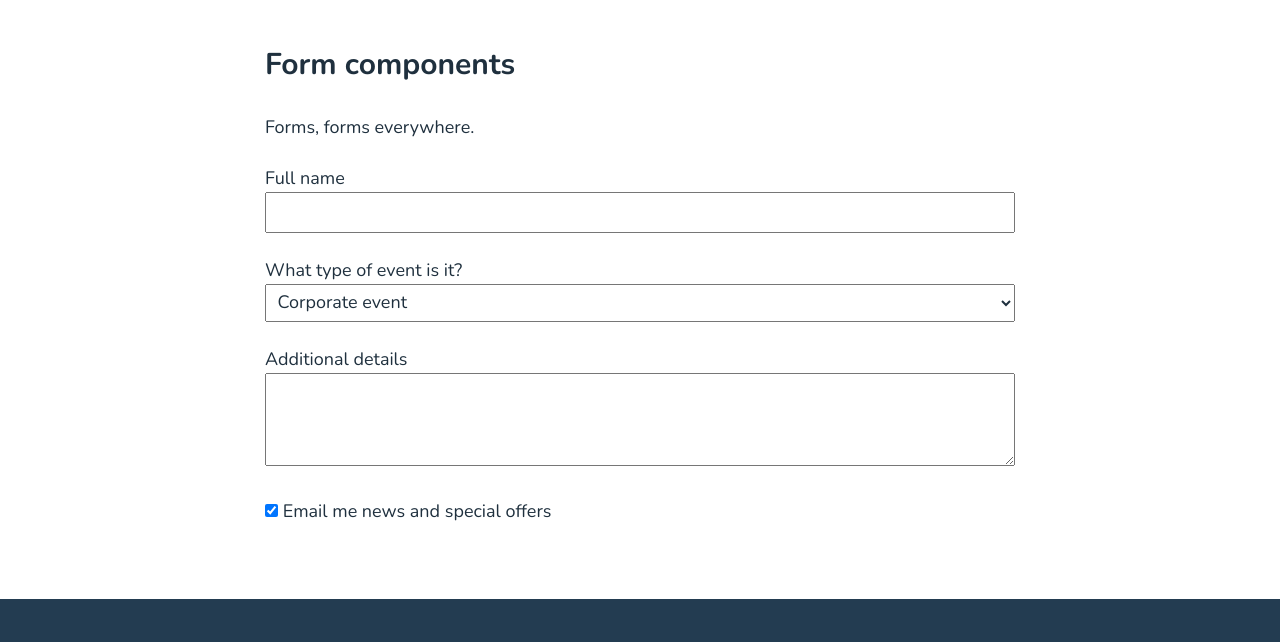
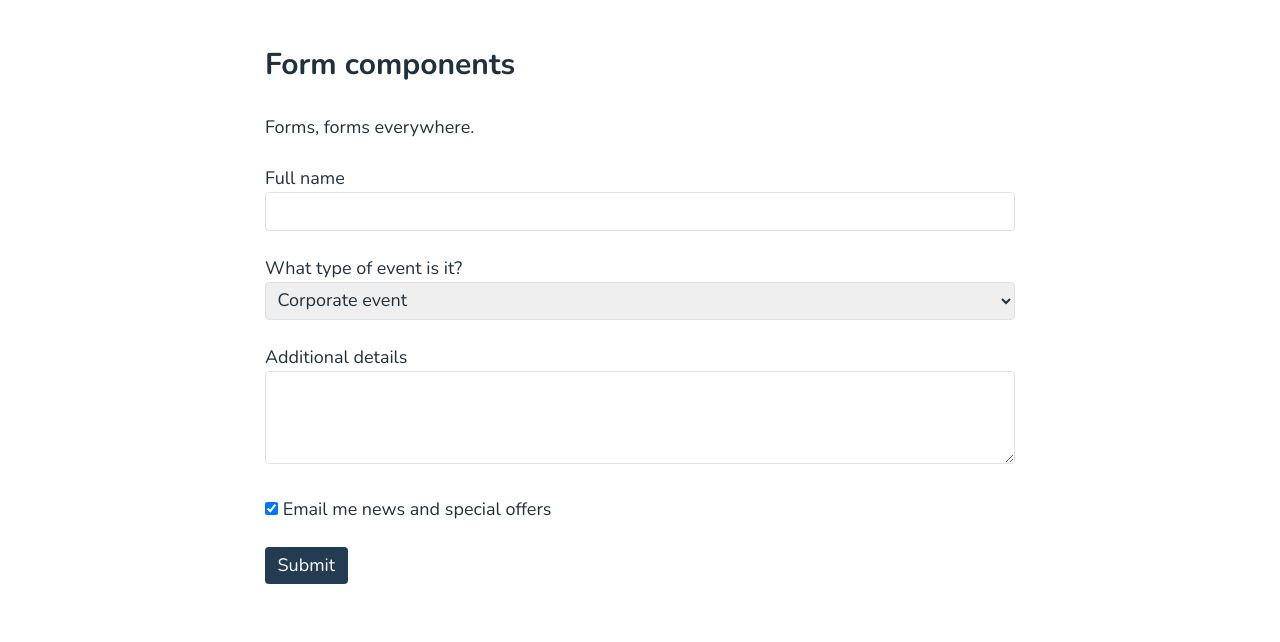
Before and after one commit to darekkay/darekkay-styles, a website: page public/style-guide.html in a window 1280 px wide. Shown: the part 6855-7497 px from the top of the page. Drawn offline with Linux system fonts and the light colour scheme; files that its build step writes are made by us from their sources; files whose address does not match are found by name.

Commit message:
Define reusable button and input styles

```diff
--- a/public/style-guide.html
+++ b/public/style-guide.html
@@ -333,13 +333,13 @@
       <p>
         <label>
           <span>Full name</span>
-          <input type="text" class="w-full" placeholder="" />
+          <input type="text" class="input w-full" placeholder="" />
         </label>
       </p>
       <p>
         <label>
           <span>What type of event is it?</span>
-          <select class="w-full">
+          <select class="input w-full">
             <option>Corporate event</option>
             <option>Wedding</option>
             <option>Birthday</option>
@@ -349,7 +349,7 @@
       <p>
         <label>
           <span>Additional details</span>
-          <textarea class="w-full" rows="3"></textarea>
+          <textarea class="input w-full" rows="3"></textarea>
         </label>
       </p>
       <p>
@@ -357,6 +357,9 @@
           <input type="checkbox" checked />
           <span>Email me news and special offers</span>
         </label>
+      </p>
+      <p>
+        <button class="btn">Submit</button>
       </p>
     </main>
 
--- a/src/forms/button.scss
+++ b/src/forms/button.scss
@@ -4,4 +4,16 @@ button,
 [type="submit"] {
   // Correct the inability to style clickable types in iOS and Safari
   -webkit-appearance: button;
+  padding: 0.5rem 1.25rem;
 }
+
+.btn {
+  border: none;
+  border-radius: 0.4rem;
+  color: var(--inverted-font-color);
+  background-color: var(--inverted-background-color);
+
+  &:active {
+    transform: translateY(1px);
+  }
+}
--- a/src/forms/generic.scss
+++ b/src/forms/generic.scss
@@ -21,19 +21,3 @@ textarea {
   // Textareas only resize vertically by default
   resize: vertical;
 }
-
-[type="text"],
-[type="email"],
-[type="url"],
-[type="password"],
-[type="number"],
-[type="date"],
-[type="datetime-local"],
-[type="month"],
-[type="search"],
-[type="tel"],
-[type="time"],
-textarea,
-select {
-  padding: 0.5rem 0.75rem;
-}
--- a/src/forms/input.scss
+++ b/src/forms/input.scss
@@ -1,3 +1,19 @@
+[type="text"],
+[type="email"],
+[type="url"],
+[type="password"],
+[type="number"],
+[type="date"],
+[type="datetime-local"],
+[type="month"],
+[type="search"],
+[type="tel"],
+[type="time"],
+textarea,
+select {
+  padding: 0.5rem 0.75rem;
+}
+
 [type="search"] {
   // Correct the outline style in Safari
   outline-offset: -2px;
@@ -19,3 +35,8 @@
   // Change font properties to `inherit` in Safari
   font: inherit;
 }
+
+.input {
+  border-radius: 0.4rem;
+  border: 1px solid var(--color-border);
+}
```
Also changed, not shown: dist/css/styles.css, dist/style-guide.html.
